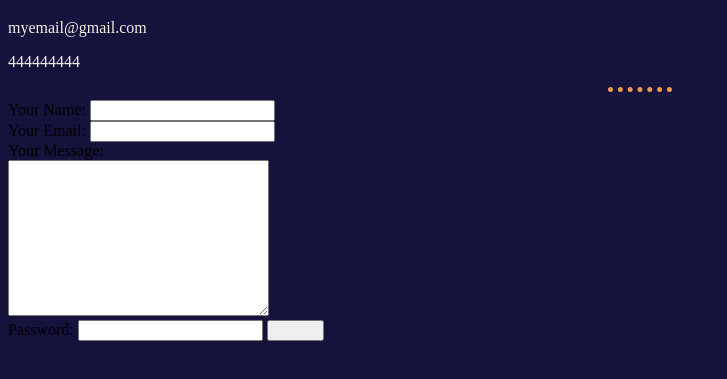
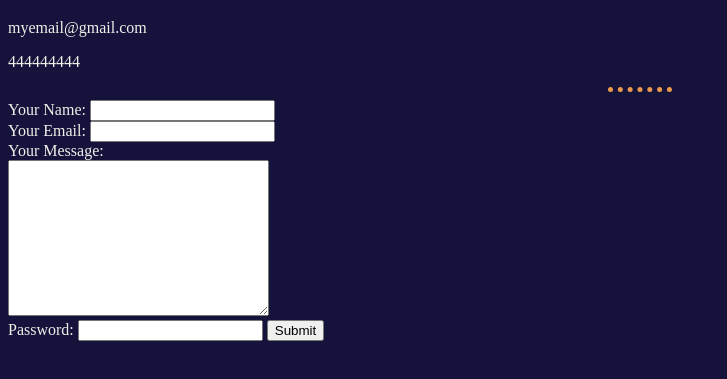
Before and after one commit to oPxndxz/panda, a plain HTML site: page contact-me.html in a window 1280 px wide. Shown: the part 61-440 px from the top of the page, without its empty margins (0-727 px from the left). Drawn offline with Linux system fonts and the light colour scheme.

Commit message:
Update styles.css

```diff
--- a/css/styles.css
+++ b/css/styles.css
@@ -34,6 +34,6 @@ table{
   color:  #F1EEE9;
 }
 
-input{
+label{
     color: #F1EEE9;
   }
```
